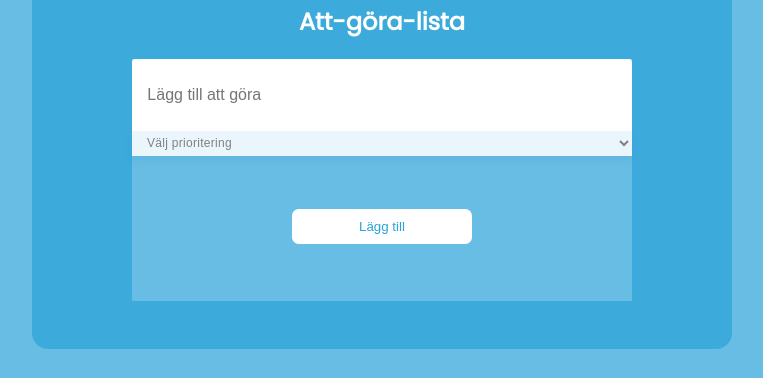
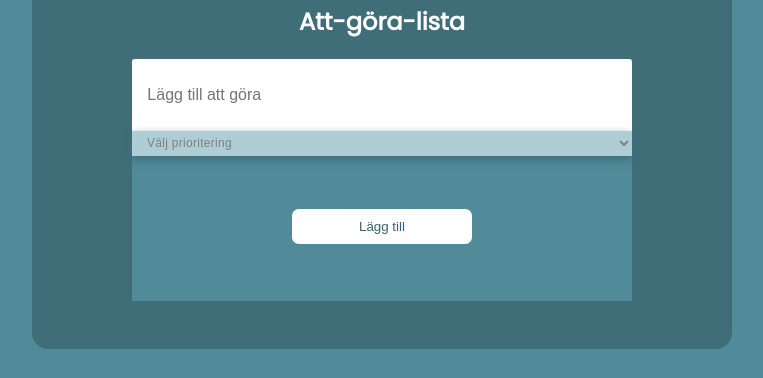
Before and after one commit to jenniferchristine/jeja2306-moment2, a website built with Parcel: page src/index.html in a window 1280 px wide. Shown: the part 145-523 px from the top of the page, without its empty margins (258-1021 px from the left). Built offline with nearby package versions, Linux system fonts and the light colour scheme.

Commit message:
color change

```diff
--- a/src/css/_base.scss
+++ b/src/css/_base.scss
@@ -4,9 +4,9 @@
 $font-stack: 'Poppins';
 $paragraph-text: 'Inter';
 
-$primary-color: #68bde4;
+$primary-color: #518b99;
 $darker_color: darken($primary-color, 10%);
-$darkest_color: darken($primary-color, 14%);
+$darkest_color: darken($primary-color, 13.5%);
 $light_color: lighten($primary-color, 100%);
 $detailcolor: lighten($primary-color, 30%);
 
--- a/src/css/_layout.scss
+++ b/src/css/_layout.scss
@@ -41,11 +41,10 @@ section {
     select {
         @include color($detailcolor, grey);
         @include border(0, 0);
-        width: 100%;
-        height: 25px;
+        @include size(100%, 25px);
         font-size: 12px;
         letter-spacing: 0.3px;
-        box-shadow: 0px 4px 8px rgba(2, 102, 196, 0.096);
+        box-shadow: 0px 4px 8px $darker_color;
     }
 
     .btn {
@@ -55,7 +54,7 @@ section {
         margin: 4em 0 0 0;
         transition: 0.2s;
 
-        &:hover { @include hover(0 12px 16px 0 rgba(2, 102, 196, 0.24), pointer, scale(1.01)); }
+        &:hover { @include hover(0 12px 16px 0 $darker_color, pointer, scale(1.01)); }
     }
 
     #result {
@@ -72,7 +71,7 @@ section {
             padding: 2em;
             font-size: 20px;
             border-bottom: 1px solid $darkest_color;
-            box-shadow: 0px 4px 8px rgba(2, 102, 196, 0.096);
+            box-shadow: 0px 4px 8px $darker_color;
 
             &:nth-child(even) { background-color: $darkest_color; } }
     }
```
